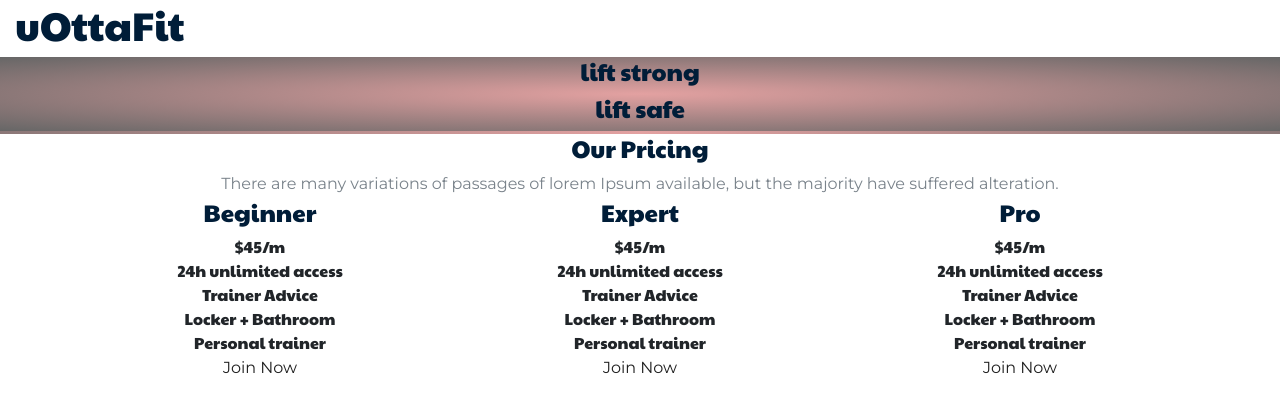
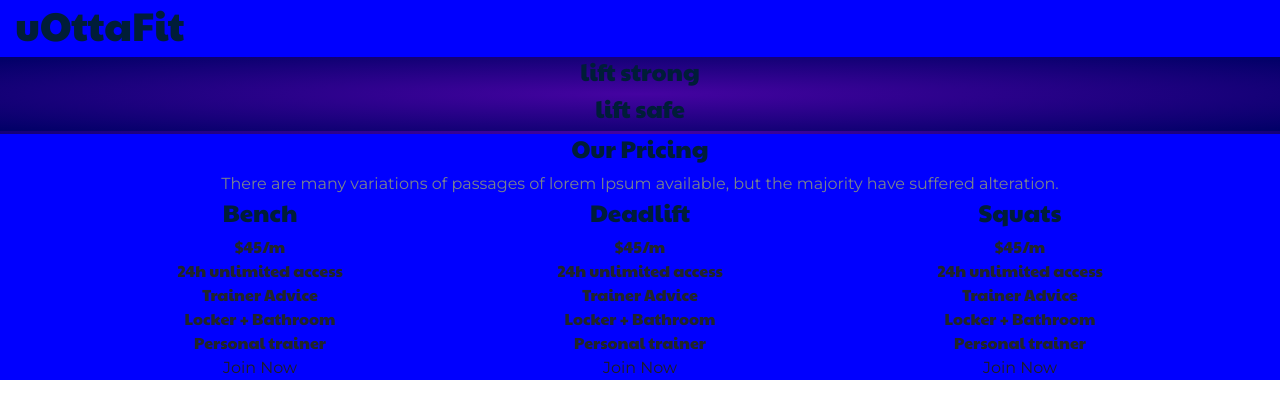
Before and after one commit to setupotnis/uOttaFit, a React (Create React App) app in the folder uottafit/: page / in a window 1280 px wide. Shown: the top 418 px of the page. Built offline with nearby package versions, Linux system fonts and the light colour scheme.

Commit message:
background colour

```diff
--- a/uottafit/src/App.js
+++ b/uottafit/src/App.js
@@ -12,9 +12,10 @@ import React from 'react';
 
 function App() {
   return (
-      <div classNameName="App">
-
-<div className="header-area ">
+<React.Fragment>
+ <div className="App">
+    <div style ={{backgroundColor: "blue", backgroundSize:"cover", fill:"100%", hight:'fill'}}>
+    <div className="header-area ">
             <div id="sticky-header" className="main-header-area">
                 <div className="container-fluid ">
                     <div className="header_bottom_border">
@@ -113,7 +114,7 @@ function App() {
                     <div className="col-lg-4 col-md-6">
                         <div className="single_prising text-center">
                             <div className="prising_header">
-                                    <h3>Beginner</h3>
+                                    <h3>Bench</h3>
                                     <span>$45/m</span>
                             </div>
                             <div className="pricing_body">
@@ -132,7 +133,7 @@ function App() {
                     <div className="col-lg-4 col-md-6">
                         <div className="single_prising text-center">
                             <div className="prising_header">
-                                    <h3>Expert</h3>
+                                    <h3>Deadlift</h3>
                                     <span>$45/m</span>
                             </div>
                             <div className="pricing_body">
@@ -151,7 +152,7 @@ function App() {
                     <div className="col-lg-4 col-md-6">
                         <div className="single_prising text-center">
                             <div className="prising_header">
-                                    <h3>Pro</h3>
+                                    <h3>Squats</h3>
                                     <span>$45/m</span>
                             </div>
                             <div className="pricing_body">
@@ -171,8 +172,9 @@ function App() {
             </div>
         </div>
 
-
+</div>
       </div>
+      </React.Fragment>
   );
 }
 
```
Also changed, not shown: 1 other file (tests, documents, lock files or other folders).
